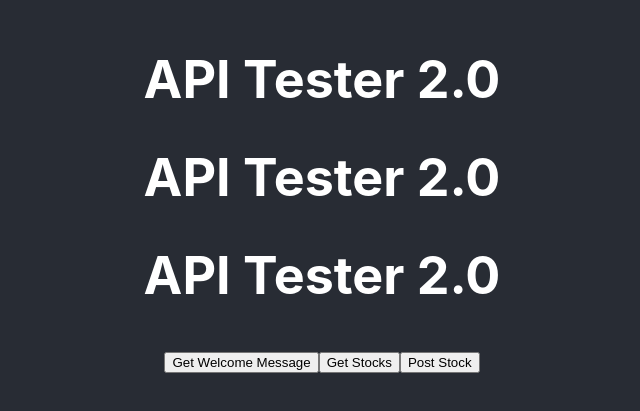
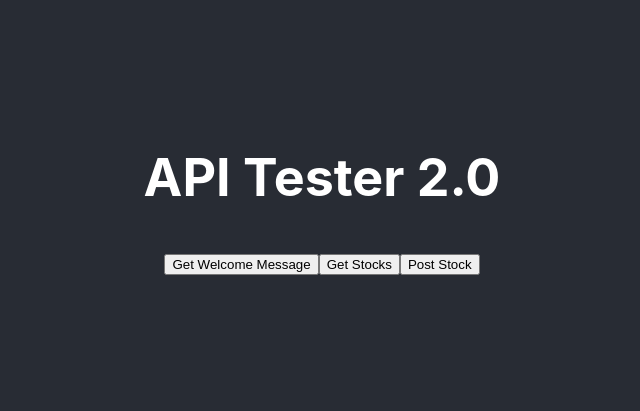
Before and after one commit to nilsson46/stock-frontend, a React (Create React App) app: page / in a window 1280 px wide. Shown: the part 207-618 px from the top of the page, without its empty margins (318-958 px from the left). Built offline with nearby package versions, Linux system fonts and the light colour scheme.

Commit message:
Trying actions

```diff
--- a/src/button-component.js
+++ b/src/button-component.js
@@ -60,8 +60,6 @@ const ButtonComponent = () => {
   return (
     <div>
       <h1>API Tester 2.0</h1>
-      <h1>API Tester 2.0</h1>
-      <h1>API Tester 2.0</h1>
       <button onClick={handleGetWelcomeMessage}>Get Welcome Message</button>
       <button onClick={handleGetStocks}>Get Stocks</button>
       <button onClick={handlePostStock}>Post Stock</button>
```
